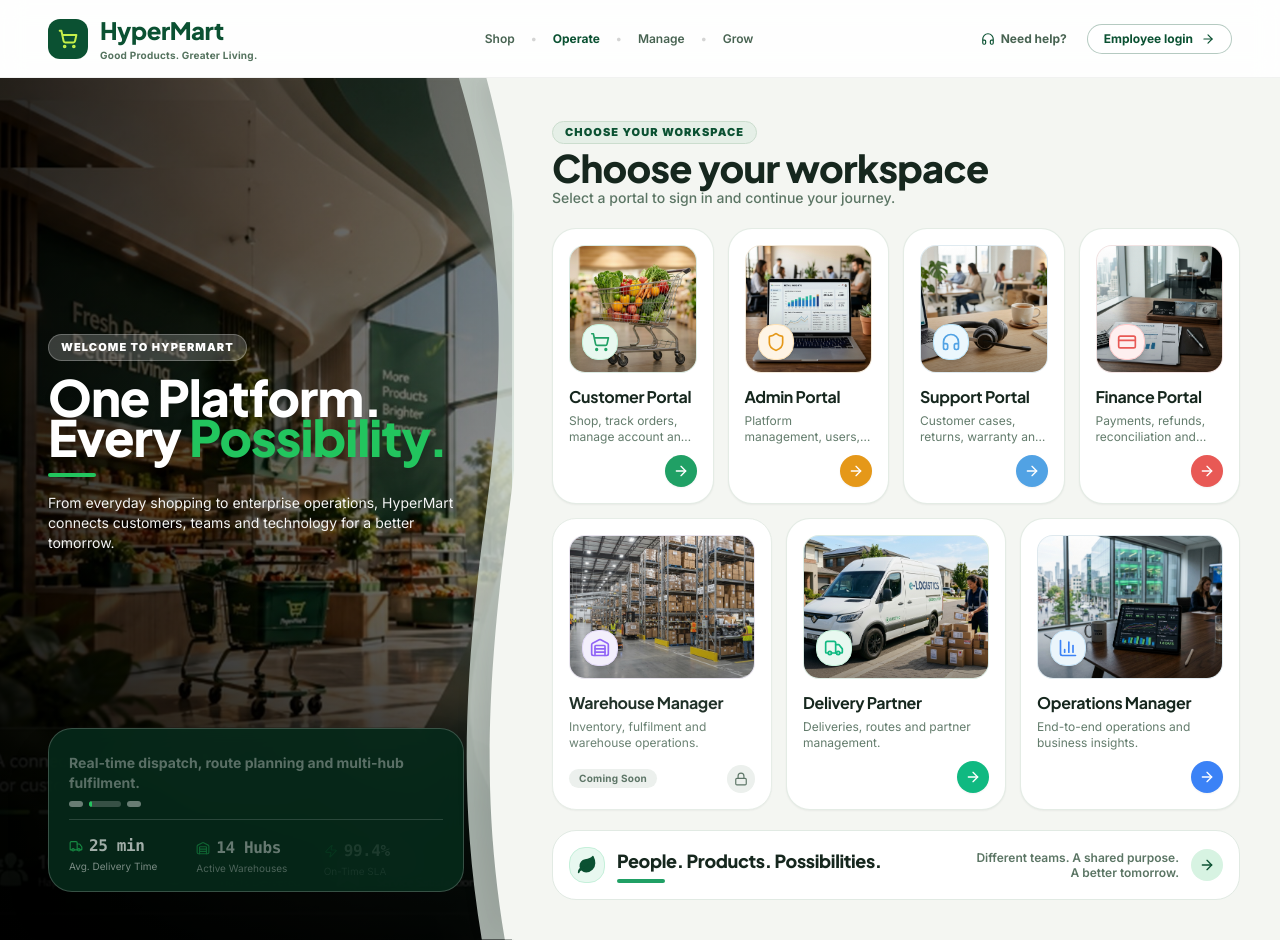
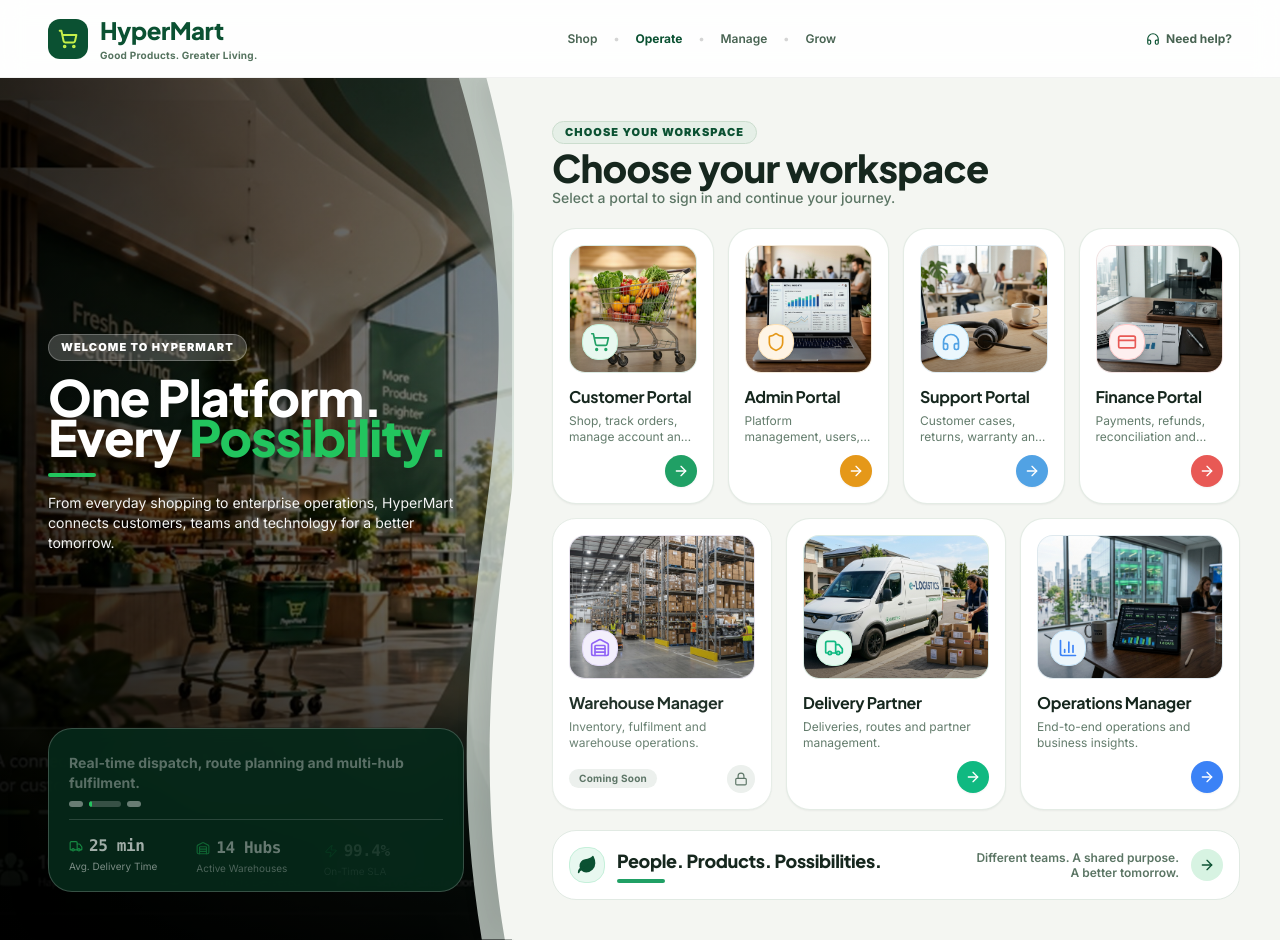
Before and after one commit to KSukant/Hyper_Mart, a Next.js app: page / in a window 1280 px wide. Built offline with nearby package versions, Linux system fonts and the light colour scheme.

Commit message:
refactor(landing): remove redundant Employee login button from top navigation header

```diff
--- a/src/app/page.tsx
+++ b/src/app/page.tsx
@@ -52,18 +52,10 @@ export default function UnifiedLandingPage() {
         <div className="flex items-center gap-3 sm:gap-5 flex-shrink-0">
           <Link
             href="/help"
-            className="hidden sm:flex items-center gap-1.5 text-xs font-bold text-[#486352] hover:text-[#0B5132] transition"
+            className="flex items-center gap-1.5 text-xs font-bold text-[#486352] hover:text-[#0B5132] transition"
           >
             <Headphones className="w-3.5 h-3.5 text-[#0B5132]" />
             <span>Need help?</span>
-          </Link>
-
-          <Link
-            href="/admin/login"
-            className="flex items-center gap-2 px-4 py-1.5 rounded-full border border-[#0B5132]/30 bg-white text-xs font-bold text-[#0B5132] hover:bg-[#0B5132] hover:text-white transition-all shadow-2xs"
-          >
-            <span>Employee login</span>
-            <ArrowRight className="w-3.5 h-3.5" />
           </Link>
         </div>
       </header>
```
Also changed, not shown: src/components/landing/EcosystemStatsCarousel.tsx (line endings or trailing spaces).
